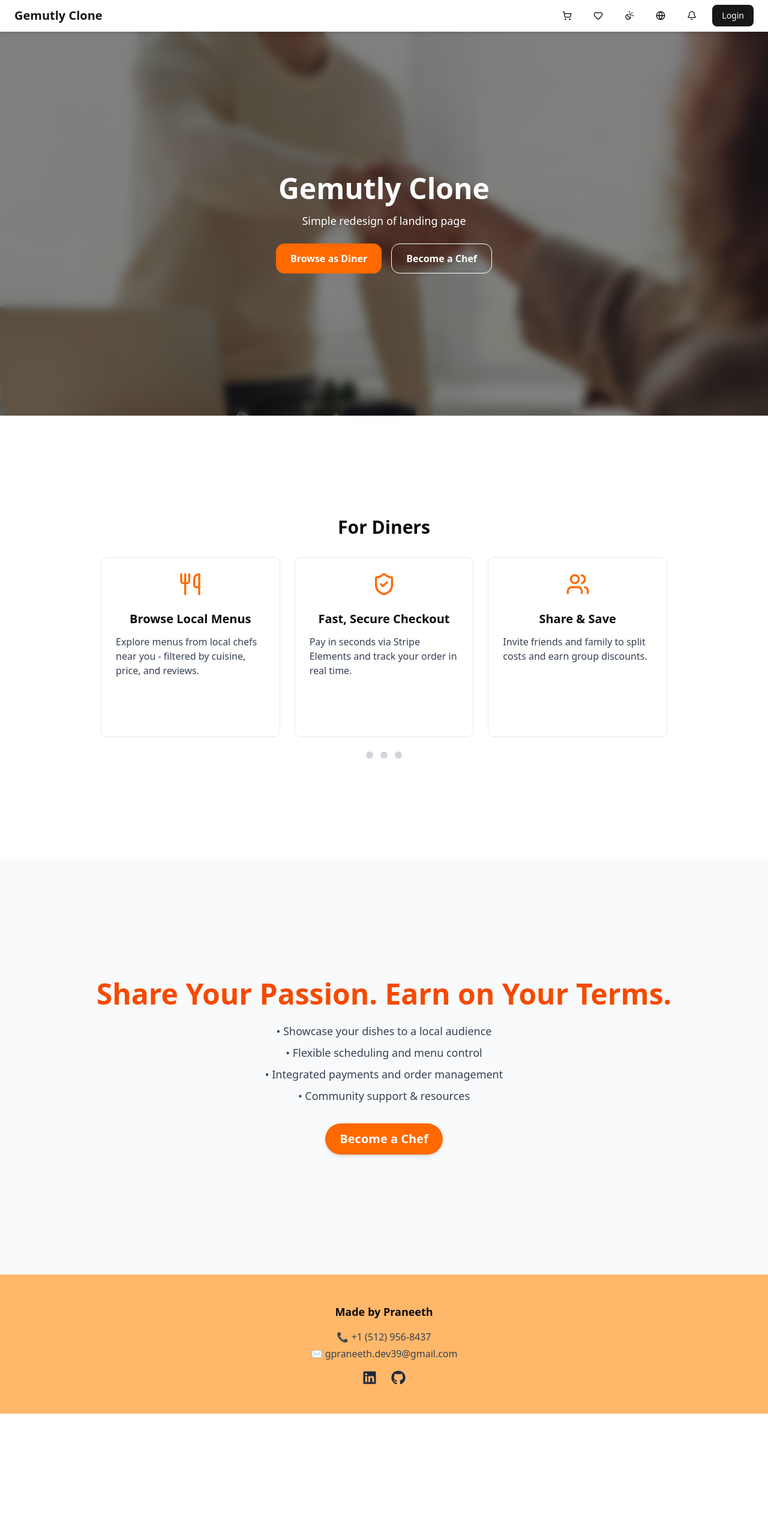
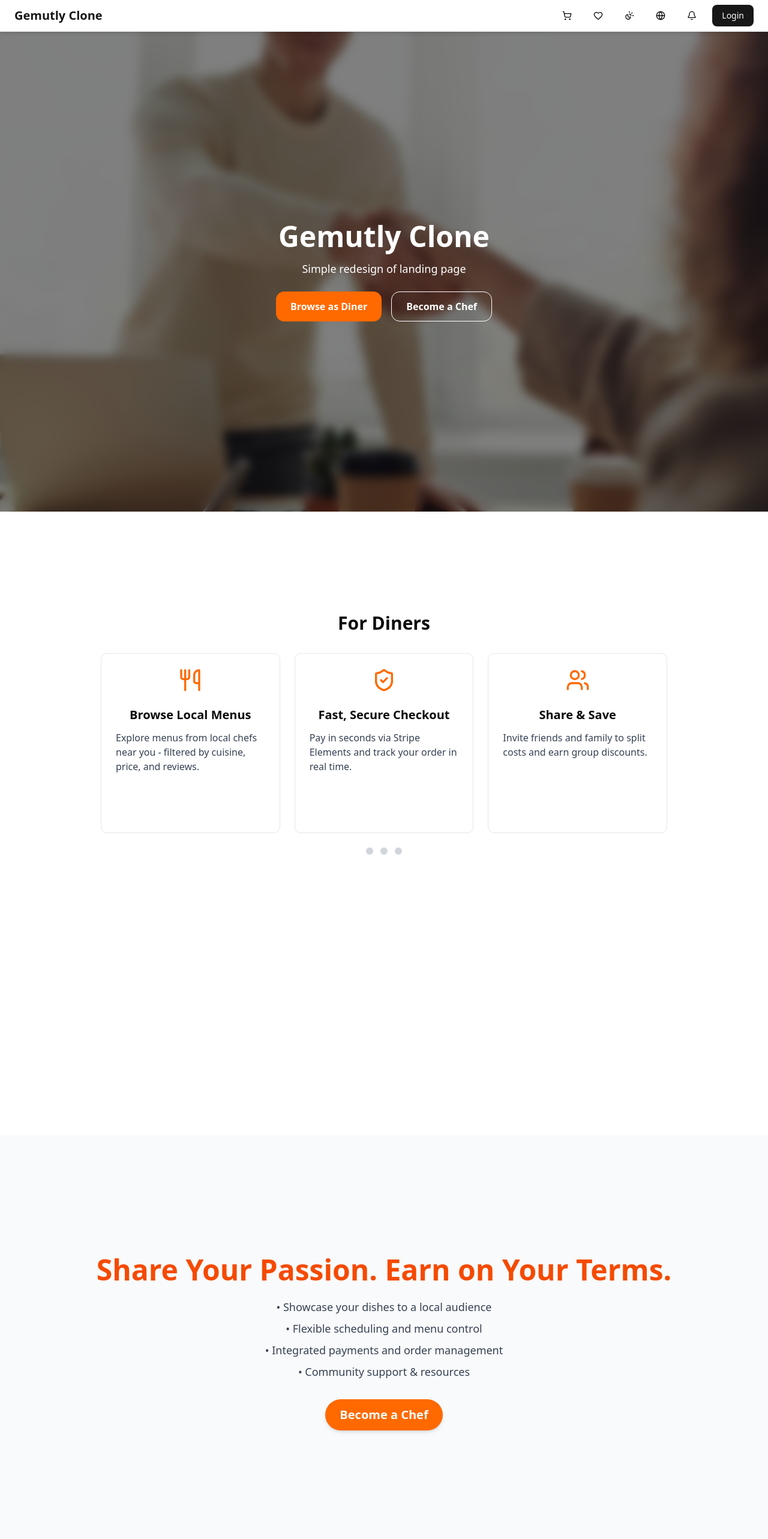
Before and after one commit to PraneethBunny123/gemutly-clone, a Next.js app: page / in a window 1280 px wide. Shown: the top 2566 px of the page at 60% size. Before the commit the page ends 2357 px from the top, so only its background shows below. Built offline with nearby package versions, Linux system fonts and the light colour scheme; no server answers.

Commit message:
added each section to take min-h-screen

```diff
--- a/components/chef-section.js
+++ b/components/chef-section.js
@@ -1,6 +1,6 @@
 export default function ChefSection() {
     return (
-    <section className="bg-gray-50 py-50 px-6 text-center">
+        <section className="bg-gray-50 py-50 px-6 text-center min-h-screen">
             <h2 className="text-5xl font-bold mb-6 text-orange-600">Share Your Passion. Earn on Your Terms.</h2>
 
             <ul className="text-lg text-gray-700 space-y-2 mb-8">
--- a/components/diner-section.js
+++ b/components/diner-section.js
@@ -28,7 +28,7 @@ export default function DinerSection() {
   ];
 
   return (
-    <section className="py-12 px-10 max-w-5xl mx-auto my-30">
+    <section className="py-12 px-10 max-w-5xl mx-auto my-30 min-h-screen">
       <h2 className="text-3xl font-semibold text-center mb-8">For Diners</h2>
       <div className="grid gap-6 md:grid-cols-3">
         {cards.map((card) => (
--- a/components/top-section.js
+++ b/components/top-section.js
@@ -1,6 +1,6 @@
 export default function TopSection() {
   return (
-    <section className="relative h-[80vh] flex items-center justify-center bg-cover bg-center text-white" style={{ backgroundImage: "url('/mainbg.jpg')" }}>
+    <section className="relative min-h-screen flex items-center justify-center bg-cover bg-center text-white" style={{ backgroundImage: "url('/mainbg.jpg')" }}>
       <div className="absolute inset-0 bg-black/50 backdrop-blur-sm z-0" />
       <div className="relative z-10 text-center">
         <h1 className="text-5xl font-bold mb-4">Gemutly Clone</h1>
```
Lines whose indentation alone changed are shown as unchanged.
